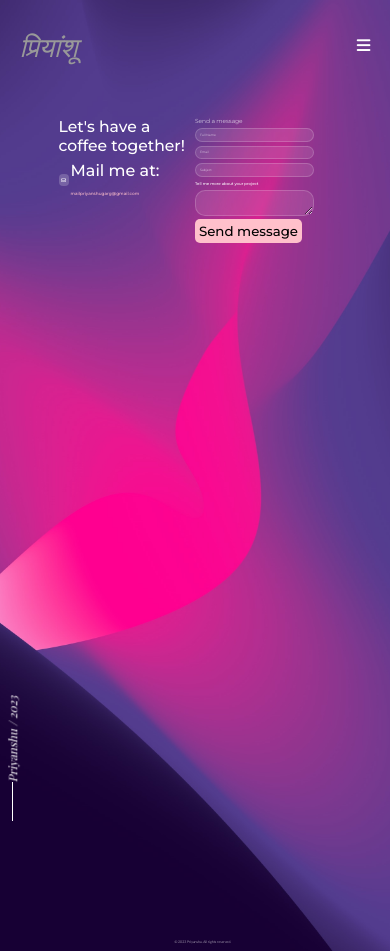
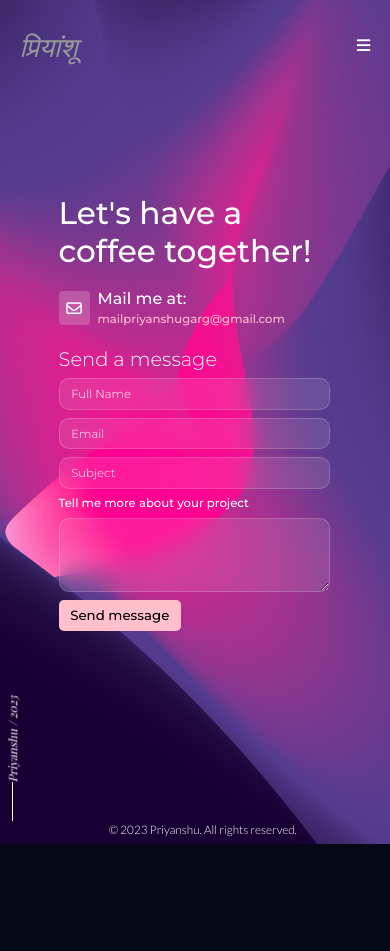
Before and after one commit to Priyans-hu/priyanshu.dev, a React (Create React App) app: page /contact in a window 390 px wide. After the commit the page ends 844 px from the top, so only its background shows below. Built offline with nearby package versions, Linux system fonts and the light colour scheme; a web font is replaced by a local one.

Commit message:
made contact form responsive

```diff
--- a/src/components/Header.js
+++ b/src/components/Header.js
@@ -4,6 +4,7 @@ import arrow from '../assets/images/allArrow.png'
 
 export default function Header() {
     const [menuBtn, setMenuBtn] = useState(0);
+    const [isVisible, setIsVisible] = useState(false);
 
     const menuToggleHandler = (e) => {
         if (menuBtn) {
@@ -15,24 +16,16 @@ export default function Header() {
         }
     }
 
-    const [isVisible, setIsVisible] = useState(false);
-
     useEffect(() => {
         const handleScroll = () => {
             const scrollTop = window.scrollY;
-
-            // Show/hide scroll to top button based on scroll position
-            if (scrollTop > 20) {
+        if (scrollTop > 20) {
                 setIsVisible(true);
             } else {
                 setIsVisible(false);
             }
         };
-
-        // Attach scroll event listener
         window.addEventListener('scroll', handleScroll);
-
-        // Clean up the event listener on component unmount
         return () => {
             window.removeEventListener('scroll', handleScroll);
         };
@@ -41,7 +34,7 @@ export default function Header() {
     const scrollToTop = () => {
         window.scrollTo({
             top: 0,
-            behavior: 'smooth', // Add smooth scrolling behavior
+            behavior: 'smooth',
         });
     };
 
--- a/src/styles/Contact.css
+++ b/src/styles/Contact.css
@@ -10,7 +10,7 @@
     display: flex;
 }
 
-.contactContainer .contactWrapper .contactLeft {
+.contactWrapper .contactLeft {
     width: 50%;
 }
 
@@ -65,18 +65,11 @@
     display: block;
     font-weight: 300;
     border-radius: 10px;
-    backdrop-filter: blur(50px);
+    backdrop-filter: blur(10px);
     font-family: 'Montserrat', sans-serif;
     background: rgba(255, 255, 255, 0.1);
     transition: background 0.3s ease-in-out;
     border: 1px solid rgba(255, 255, 255, 0.18);
-}
-
-.contactWrapper .contactRight .input:focus {
-    background: rgba(255, 255, 255, 0.2);
-    backdrop-filter: blur(10px);
-    border: 1px solid rgba(255, 255, 255, 0.3);
-    transition: background 0.3s ease-in-out;
 }
 
 .contactWrapper .contactRight input::placeholder {
@@ -105,8 +98,107 @@
         opacity: 0;
         transform: translateX(-100%);
     }
+
     to {
         opacity: 1;
         transform: translateX(0);
     }
 }
+
+@media only screen and (max-width: 1024px) {
+    .contactContainer .contentContainer {
+        min-height: 70vh;
+        display: flex;
+        align-items: center;
+    }
+    .contactLeft .contactMailMe span {
+        margin-right: 1.5vw;
+        font-size: 2vw;
+    }
+    .contactWrapper .contactRight input,
+    .contactWrapper .contactRight textarea {
+        font-size: 1.2vw;
+    }
+}
+
+@media only screen and (max-width: 768px) {
+    .contactContainer .contactWrapper {
+        display: block;
+    }
+    .contactWrapper .contactLeft,
+    .contactWrapper .contactRight {
+        width: 100%;
+    }
+    .contactWrapper .contactLeft h2 {
+        font-size: 5vw;
+    }
+
+    .contactLeft .contactMailMe {
+        margin: 3.5vw auto;
+    }
+
+    .contactLeft .contactMailMe span {
+        padding: 1.5vw;
+        font-size: 3vw;
+        margin-right: 2vw;
+    }
+
+    .contactLeft .contactMailMe a {
+        font-size: 2.5vw;
+    }
+
+    .contactContainer .contactRight h4 {
+        font-size: 3.5vw;
+        font-weight: 300;
+    }
+
+    .contactContainer .contactRight h5 {
+        font-size: 2.5vw;
+        font-weight: 500;
+    }
+
+    .contactWrapper .contactRight input,
+    .contactWrapper .contactRight textarea {
+        width: 80%;
+        font-size: 2vw;
+        margin: 2vw 0;
+        padding: 2vw 3vw;
+    }
+
+    .contactWrapper .contactRight button {
+        padding: 2vw 3vw;
+    }
+}
+
+@media only screen and (max-width: 576px) {
+    .contactWrapper .contactLeft h2 {
+        font-size: 8vw;
+    }
+
+    .contactLeft .contactMailMe {
+        margin: 5vw auto;
+    }
+
+    .contactLeft .contactMailMe span {
+        padding: 2vw;
+        font-size: 4vw;
+    }
+
+    .contactLeft .contactMailMe a {
+        font-size: 3vw;
+    }
+
+    .contactContainer .contactRight h4 {
+        font-size: 5vw;
+    }
+
+    .contactContainer .contactRight h5 {
+        font-size: 3vw;
+    }
+
+    .contactWrapper .contactRight input,
+    .contactWrapper .contactRight textarea {
+        width: 90%;
+        font-size: 3vw;
+    }
+}
--- a/src/styles/Footer.css
+++ b/src/styles/Footer.css
@@ -17,10 +17,20 @@ footer .footerContainer p {
     user-select: none;
 }
 
-.footerContainer .socialIcons {
-    margin-top: 1vw;
+@media only screen and (max-width: 1024px) {
+    footer .footerContainer p {
+        font-size: 1.3vw;
+    }
 }
 
-.footerContainer .socialIcons a {
-    margin: 0 0.5vw ;
+@media only screen and (max-width: 768px) {
+    footer .footerContainer p {
+        font-size: 1.7vw;
+    }
 }
+
+@media only screen and (max-width: 576px) {
+    footer .footerContainer p {
+        font-size: 3vw;
+    }
+}
```
